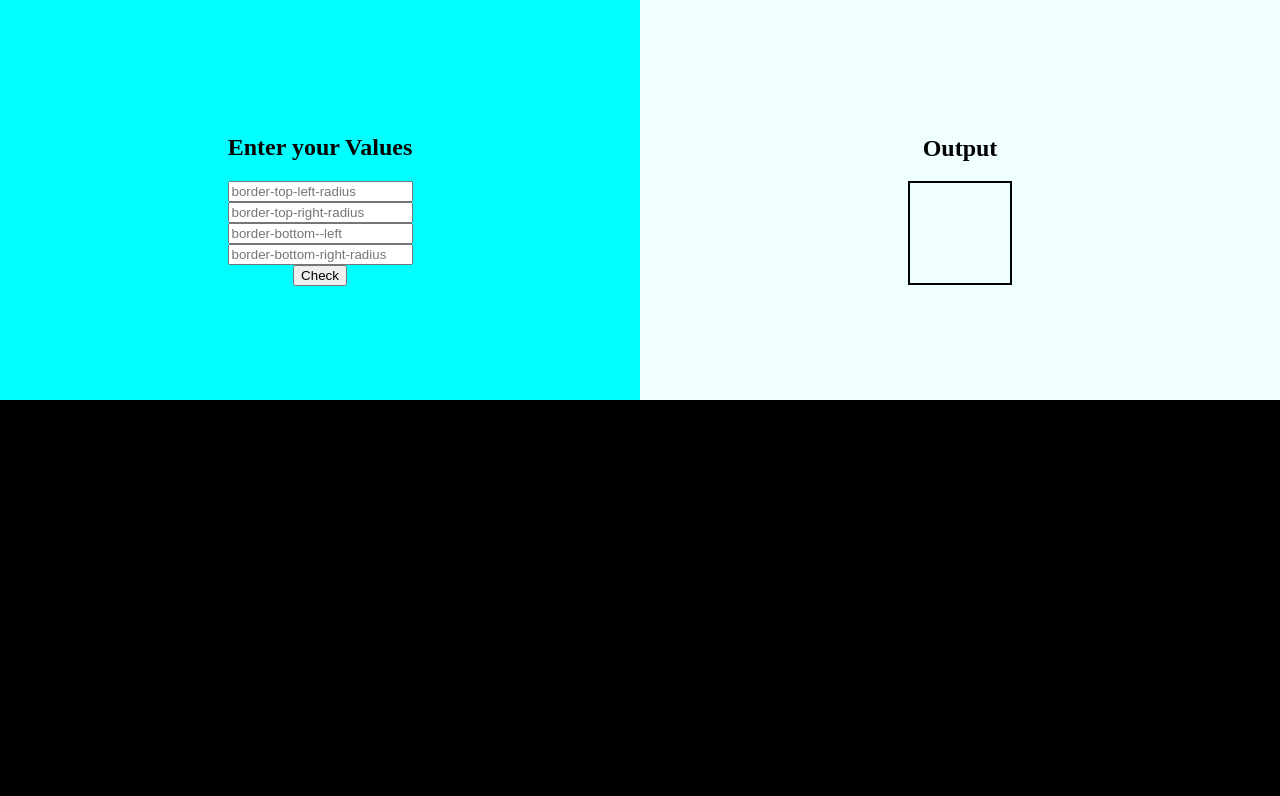
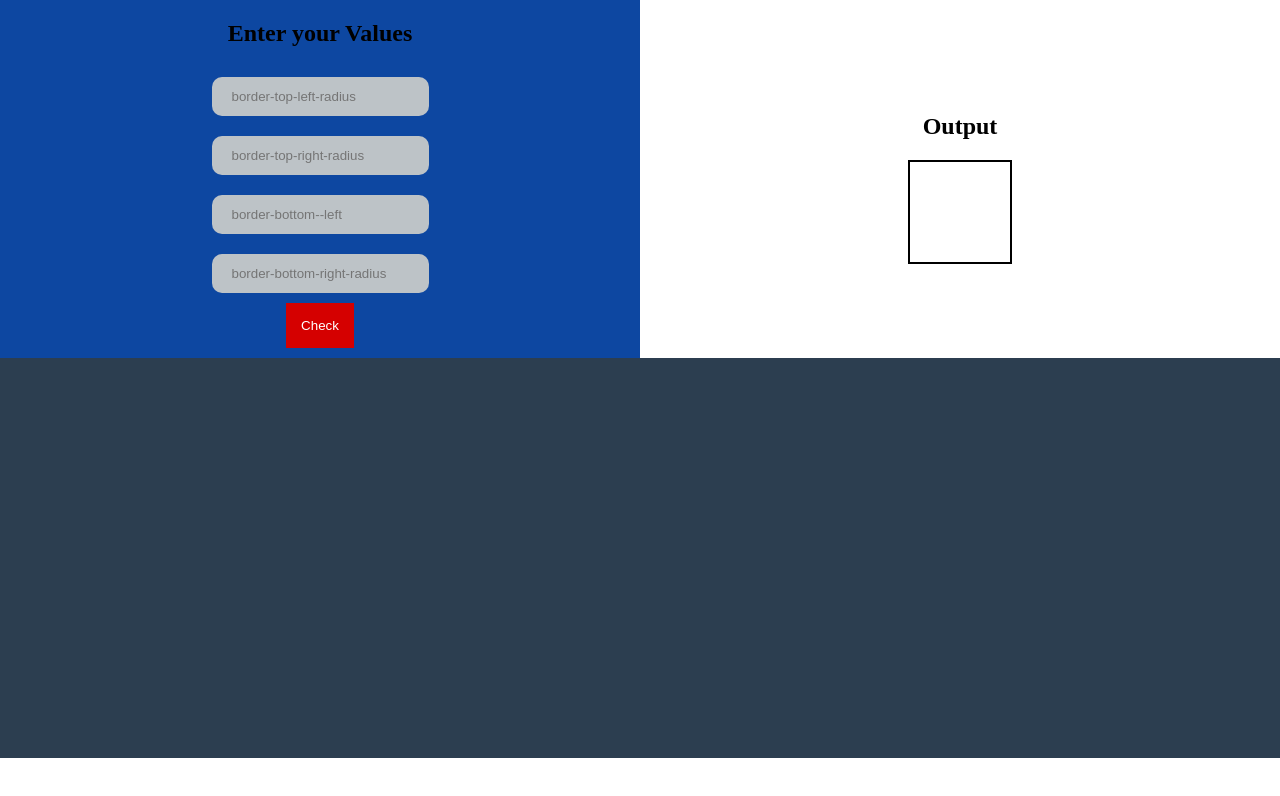
Before and after one commit to AjithPG/Learn-Front-End, a plain HTML site: page Border-radius Previewer/index.html in a window 1280 px wide. Drawn offline with Linux system fonts and the light colour scheme.

Commit message:
added new css styles

```diff
--- a/Border-radius Previewer/index.html
+++ b/Border-radius Previewer/index.html
@@ -24,24 +24,49 @@
 
 		.left-container {
 			width: 50%;
-			background-color: aqua;
-			height: 50vh;
+			background-color: #0d47a1;
+
 			display: flex;
 			flex-direction: column;
 			align-items: center;
 			justify-content: center;
 		}
 
+		.left-container input {
+			padding: 12px 20px;
+			border: 0;
+			margin: 10px;
+			border-radius: 10px;
+			background-color: #bdc3c7;
+		}
+
+		.left-container input:focus {
+			outline: 0;
+		}
+
 		.right-container {
 			width: 50%;
-			background-color: azure;
-			height: 50vh;
+			background-color: #ffffff;
+
 			display: flex;
 			flex-direction: column;
 			align-items: center;
 			justify-content: center;
 		}
 
+		.check-btn {
+			border: 0;
+			margin-bottom: 10px;
+			padding: 15px;
+			color: #fff;
+			background-color: #d50000;
+		}
+		.check-btn:focus{
+			outline: 0;
+		}
+		.check-btn:active{
+			transform: scale(0.98);
+		}
 		.box {
 			width: 100px;
 			height: 100px;
@@ -52,13 +77,14 @@
 
 		.code-area {
 			width: 100%;
-			background-color: #000;
+			background-color: #2c3e50;
 			width: 100%;
 			height: 50vh;
 		}
 
 		.code-snippet {
-			color: #fff;
+			color: #2980b9;
+			padding: 20px;
 
 		}
 
@@ -75,7 +101,7 @@
 				<input type="number" placeholder="border-top-right-radius" id="radius-tr">
 				<input type="number" placeholder="border-bottom--left" id="radius-bl">
 				<input type="number" placeholder="border-bottom-right-radius" id="radius-br">
-				<button onclick="check();">Check</button>
+				<button class="check-btn" onclick="check();">Check</button>
 			</div>
 			<div class="right-container">
 				<h2>Output</h2>
```
